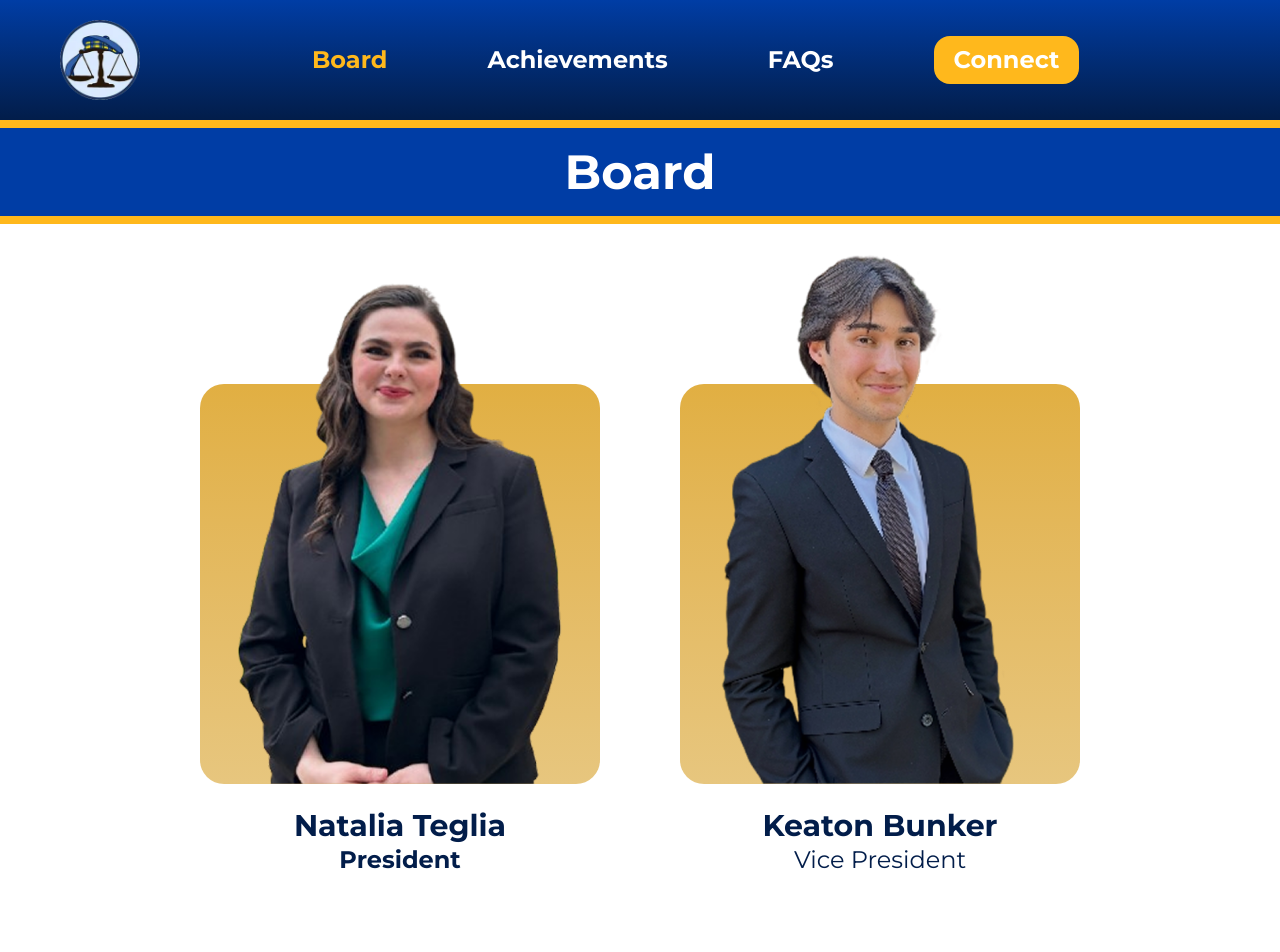
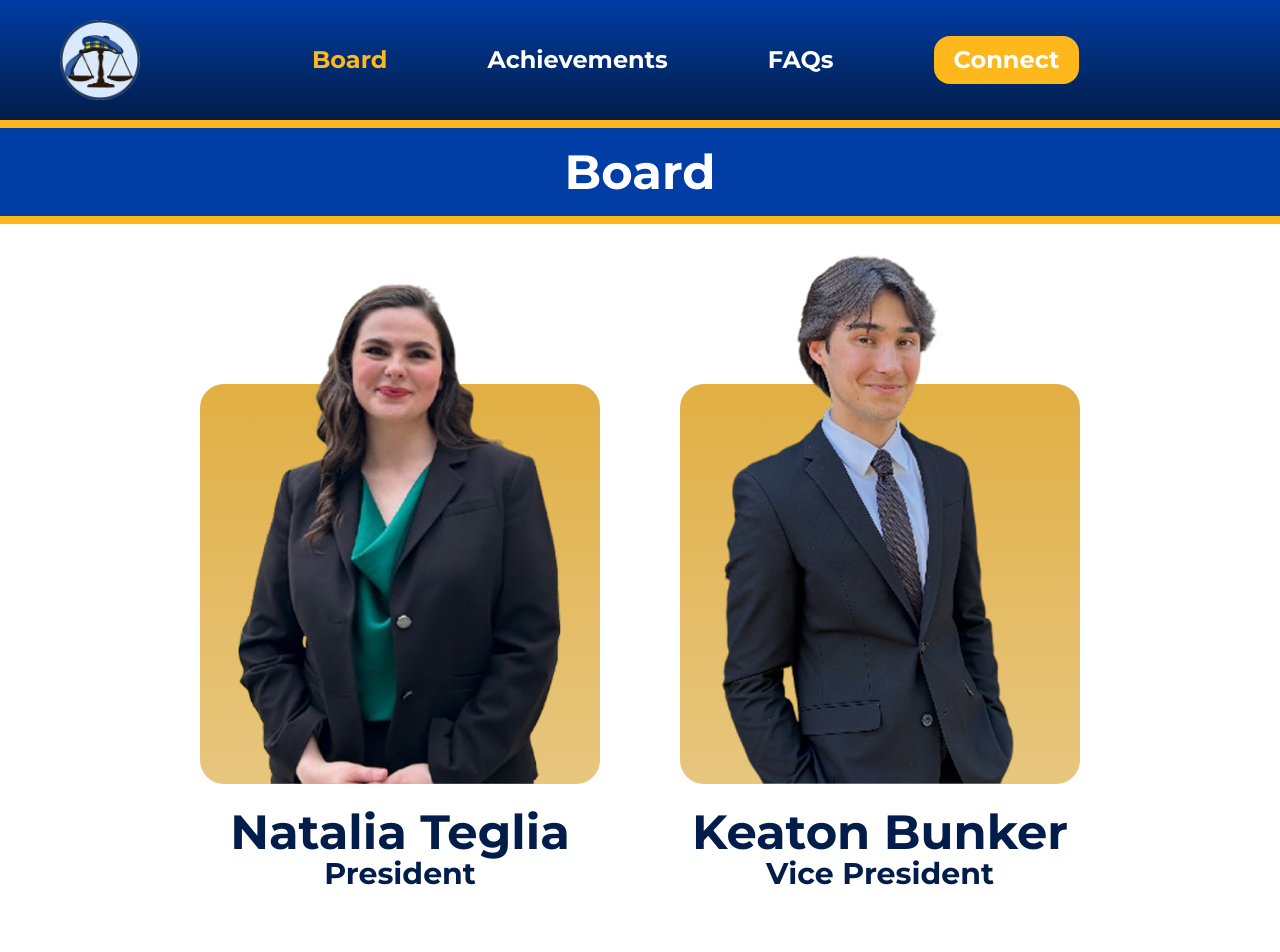
Before and after one commit to acm-ucr/mock-trial-website, a Next.js app: page /board in a window 1280 px wide. Shown: the top 952 px of the page. Built offline with nearby package versions, Linux system fonts and the light colour scheme.

Commit message:
Fixed font errors

```diff
--- a/src/components/Board/BoardFirstRow.tsx
+++ b/src/components/Board/BoardFirstRow.tsx
@@ -16,8 +16,8 @@ const BoardFirstRow = () => {
             />
           </div>
         </div>
-        <p className="mt-6 text-3xl font-bold">Natalia Teglia</p>
-        <p className="text-2xl font-bold">President</p>
+        <p className="mt-6 text-5xl font-extrabold">Natalia Teglia</p>
+        <p className="text-3xl font-extrabold">President</p>
       </div>
 
       <div>
@@ -31,8 +31,8 @@ const BoardFirstRow = () => {
             />
           </div>
         </div>
-        <p className="mt-6 text-3xl font-bold">Keaton Bunker</p>
-        <p className="text-2xl">Vice President</p>
+        <p className="mt-6 text-5xl font-extrabold">Keaton Bunker</p>
+        <p className="text-3xl font-extrabold">Vice President</p>
       </div>
     </div>
   );
```
